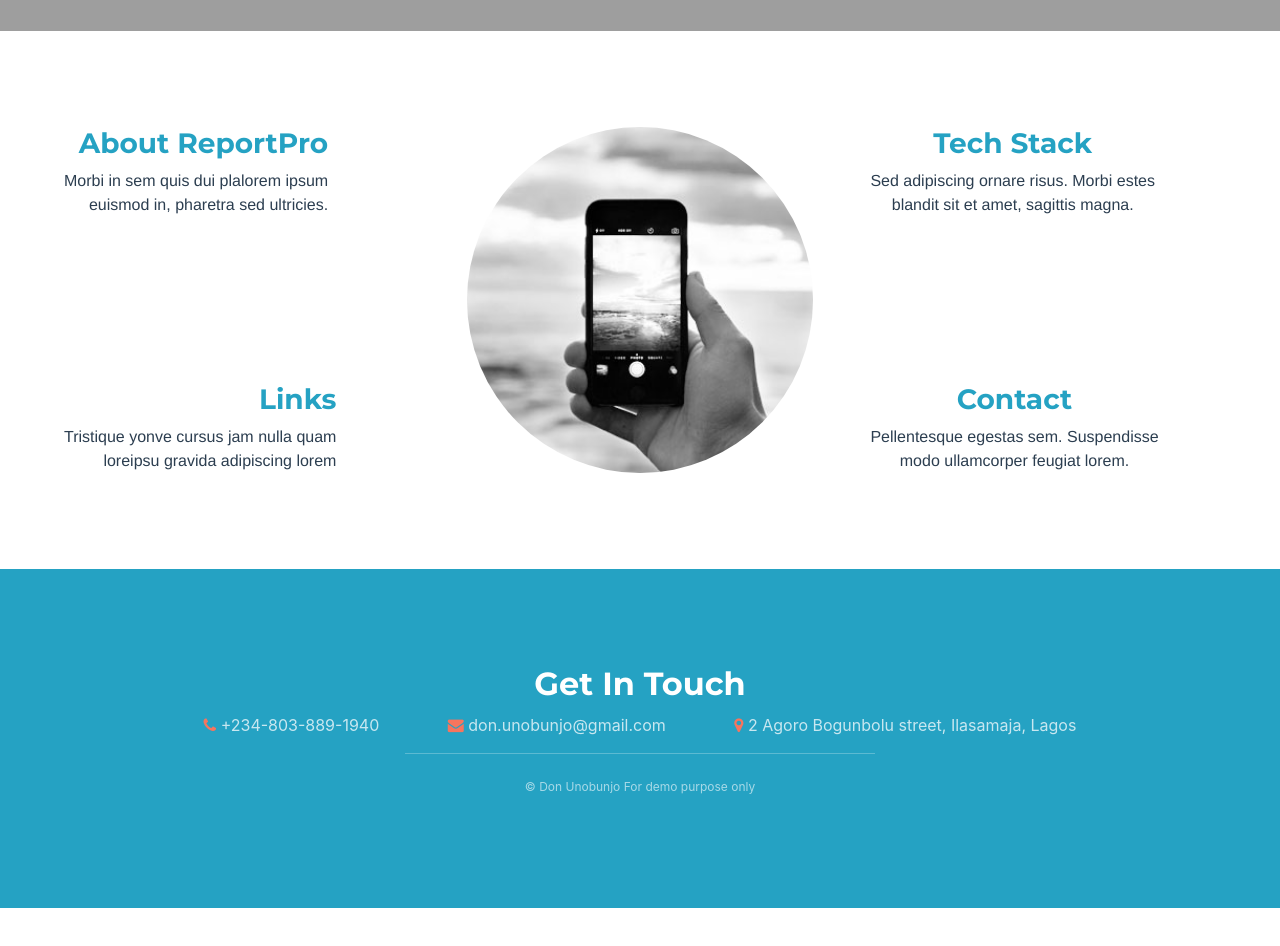
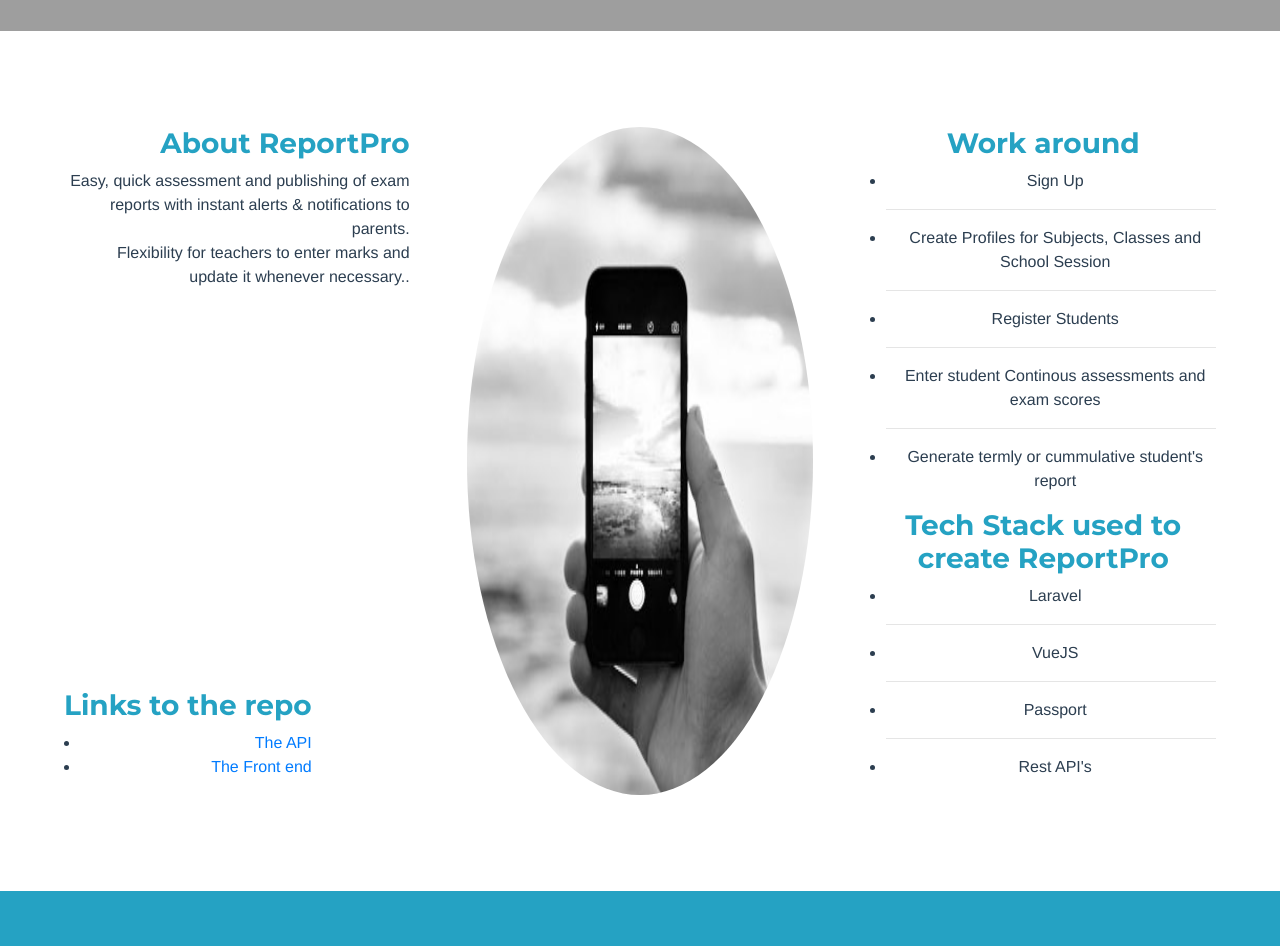
Before and after one commit to donunobunjo/ReportPro, a Vue app: page / in a window 1280 px wide. Shown: the part 780-1726 px from the top of the page. Before the commit the page ends 1688 px from the top, so only its background shows below. Built offline with nearby package versions, Linux system fonts and the light colour scheme; grey boxes are pictures that could not be loaded.

Commit message:
Refactor:Home component

```diff
--- a/src/components/Home.vue
+++ b/src/components/Home.vue
@@ -4,7 +4,7 @@
         <section id="banner">
 			<div class="content">
 				<h1>Reporting made easy ...</h1>
-				<p>Morbi in sem quis dui placerat ornare. Pellentesque odio nisi, euismod<br />sed arcu cras consecuat lorem ipsum dolor sit amet.</p>
+				<p>With ReportPro & Examination Management System, <br />eliminate the unnecessary cost and paper wastage incurred during the examination process.</p>
 				<ul class="actions">
 					<li><a href="#one" class="button scrolly">Get Started</a></li>
 				</ul>
@@ -15,11 +15,15 @@
 					<div class="flex-item left">
 						<div>
 							<h3>About ReportPro</h3>
-							<p>Morbi in sem quis dui plalorem ipsum<br /> euismod in, pharetra sed ultricies.</p>
+							<p>Easy, quick assessment and publishing of exam reports with instant alerts & notifications to parents.<br /> Flexibility for teachers to enter marks and update it whenever necessary..</p>
 						</div>
 						<div>
-							<h3>Links</h3>
-							<p>Tristique yonve cursus jam nulla quam<br /> loreipsu gravida adipiscing lorem</p>
+							<h3>Links to the repo</h3>
+							<!-- <p>Tristique yonve cursus jam nulla quam<br /> loreipsu gravida adipiscing lorem</p> -->
+							<ul>
+								<li><a href="https://github.com/donunobunjo/ReportProAPI.git" target="_blank" >The API </a> </li>
+								<li><a href="https://github.com/donunobunjo/ReportPro.git" target="_blank">The Front end </a> </li>
+							</ul>
 						</div>
 					</div>
 					<div class="flex-item image fit round">
@@ -27,12 +31,31 @@
 					</div>
 					<div class="flex-item right">
 						<div>
-							<h3>Tech Stack</h3>
-							<p>Sed adipiscing ornare risus. Morbi estes<br /> blandit sit et amet, sagittis magna.</p>
+							<h3>Work around</h3>
+							<!-- <p>Sign Up<br /> Create Profiles for Subjects, Classes and School Sessions<br />Register Students<br />Enter student Continous assessments and exam scores</p> -->
+							<ul>
+								<li>Sign Up</li>
+								<hr>
+								<li>Create Profiles for Subjects, Classes and School Session</li>
+								<hr>
+								<li>Register Students</li>
+								<hr>
+								<li>Enter student Continous assessments and exam scores</li>
+								<hr>
+								<li>Generate termly or cummulative student's report</li>
+							</ul>
 						</div>
 						<div>
-							<h3>Contact</h3>
-							<p>Pellentesque egestas sem. Suspendisse<br /> modo ullamcorper feugiat lorem.</p>
+							<h3>Tech Stack used to create ReportPro</h3>
+							<ul>
+								<li>Laravel</li>
+								<hr>
+								<li>VueJS</li>
+								<hr>
+								<li>Passport</li>
+								<hr>
+								<li>Rest API's</li>
+							</ul>
 						</div>
 					</div>
 				</div>
```
